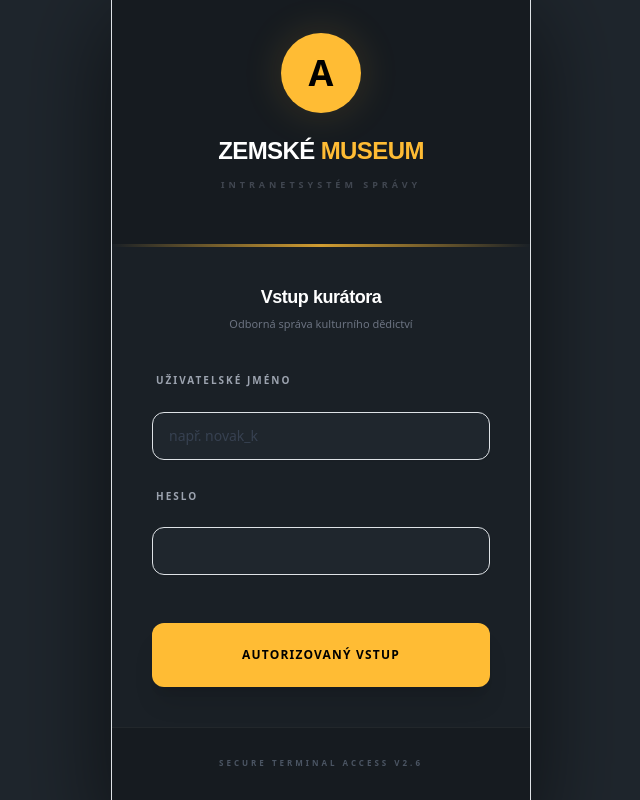
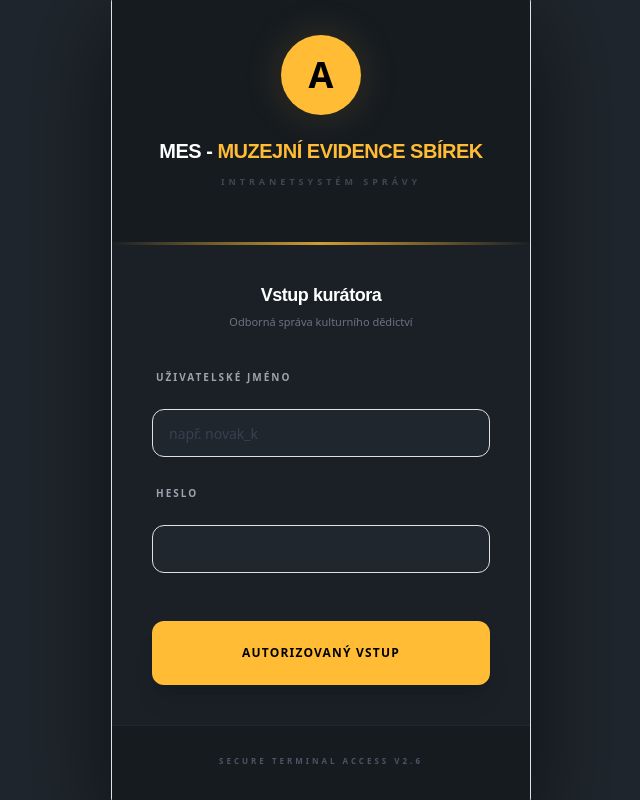
Before and after one commit to StandaKTHOR/curatas-fe, a React (Vite) app: page /login in a window 1280 px wide. Shown: the whole page, without its empty margins (319-959 px from the left). Built offline with nearby package versions, Linux system fonts and the light colour scheme; no server answers.

Commit message:
chore: rename application to MES-Muzejní Evidence Sbírek

```diff
--- a/index.html
+++ b/index.html
@@ -5,7 +5,7 @@
     <link href="https://fonts.googleapis.com/css?family=Playfair+Display:400,700,900" rel="stylesheet">
     <meta charset='UTF-8'/>
     <meta name='viewport' content='width=device-width,initial-scale=1.0'/>
-    <title>Museum Demo</title>
+    <title>MES-Muzejní Evidence Sbírek</title>
 </head>
 <body>
 <div id='root'></div>
--- a/src/App.tsx
+++ b/src/App.tsx
@@ -7,6 +7,7 @@ import AdminItems from './pages/AdminItems'
 import Login from './pages/Login'
 import ProtectedRoute from './components/ProtectedRoute'
 import AdminItemForm from "@/pages/AdminItemForm"
+import { APP_NAME } from '@/lib/constants'
 
 /**
  * POMOCNÁ KOMPONENTA PRO ODPOČET SEZENÍ
@@ -60,8 +61,8 @@ function AppContent() {
                         {/* LOGO SEKCE */}
                         <div className="mb-10 flex items-center gap-2">
                             <div className="w-8 h-8 bg-[#ffbc34] rounded-full flex items-center justify-center text-black font-bold shadow-sm">A</div>
-                            <h1 className="text-xl font-bold tracking-tight text-white">
-                                Zemské <span className="text-[#ffbc34]">MUSEUM</span>
+                            <h1 className="text-xs font-black tracking-tight text-white leading-tight">
+                                MES - <span className="text-[#ffbc34]">Muzejní Evidence Sbírek</span>
                             </h1>
                         </div>
 
--- /dev/null
+++ b/src/lib/constants.ts
@@ -0,0 +1,3 @@
+export const APP_NAME = "MES-Muzejní Evidence Sbírek";
+export const APP_SHORT_NAME = "MES";
+export const APP_FULL_NAME_HTML = "MES-Muzejní Evidence Sbírek";
--- a/src/pages/Login.tsx
+++ b/src/pages/Login.tsx
@@ -6,6 +6,7 @@ import { useAuth } from '../components/AuthContext' // OPRAVENÁ CESTA
 import { Button } from '@/components/ui/button';
 import { Input } from '@/components/ui/input';
 import { Label } from '@/components/ui/label';
+import { APP_NAME } from '@/lib/constants';
 
 export default function Login() {
     const [username, setUsername] = useState('')
@@ -51,8 +52,8 @@ export default function Login() {
                     <div className="w-20 h-20 bg-[#ffbc34] rounded-full flex items-center justify-center text-black font-extrabold text-4xl mx-auto mb-6 shadow-[0_0_40px_rgba(255,188,52,0.15)]">
                         A
                     </div>
-                    <h1 className="text-2xl font-black tracking-tight text-white uppercase">
-                        Zemské <span className="text-[#ffbc34]">MUSEUM</span>
+                    <h1 className="text-xl font-black tracking-tight text-white uppercase px-4 leading-tight">
+                        MES - <span className="text-[#ffbc34]">Muzejní Evidence Sbírek</span>
                     </h1>
                     <p className="text-gray-500 text-[9px] uppercase tracking-[4px] mt-2 font-bold opacity-50">
                         Intranetsystém správy
```
